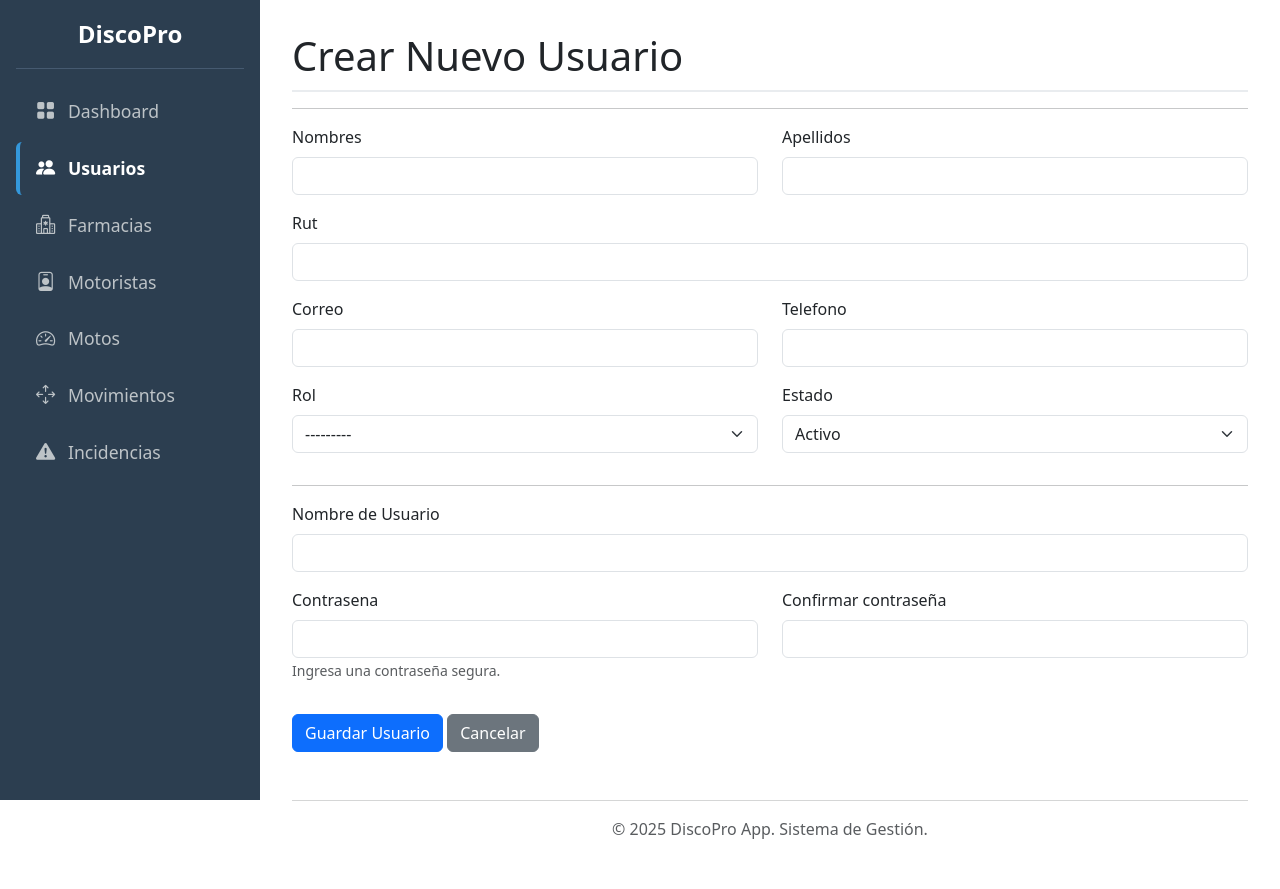
After one commit to jlagosz/Proyecto_integrado, a Django app: page /usuarios/crear/ in a window 1280 px wide. The commit adds this page. Run offline with Django 5.2, Linux system fonts and the light colour scheme; data that the repository does not hold is empty.

Commit message:
Se agrega vista Crud Usuarios

```diff
--- /dev/null
+++ b/Templates/discopro/Usuario/usuario_form.html
@@ -0,0 +1,112 @@
+{% extends 'discopro/base.html' %}
+{% load static %}
+{% block title %}{% if form.instance.pk %}Editar Usuario{% else %}Crear Usuario{% endif %}{% endblock %}
+
+{% block content %}
+<h1 class="lista-h1">{% if form.instance.pk %}Editar Usuario: {{ form.instance.nombres }}{% else %}Crear Nuevo Usuario{% endif %}</h1>
+<hr>
+
+<form method="post">
+    {% csrf_token %}
+
+    {% if form.non_field_errors %}
+      <div class="alert alert-danger">
+        {{ form.non_field_errors }}
+      </div>
+    {% endif %}
+
+    <div class="row">
+      <div class="col-md-6">
+        <div class="mb-3">
+          <label for="{{ form.nombres.id_for_label }}" class="form-label">{{ form.nombres.label }}</label>
+          {{ form.nombres.as_widget }}
+          {% if form.nombres.errors %}<div class="text-danger">{{ form.nombres.errors }}</div>{% endif %}
+        </div>
+      </div>
+      <div class="col-md-6">
+        <div class="mb-3">
+          <label for="{{ form.apellidos.id_for_label }}" class="form-label">{{ form.apellidos.label }}</label>
+          {{ form.apellidos.as_widget }}
+          {% if form.apellidos.errors %}<div class="text-danger">{{ form.apellidos.errors }}</div>{% endif %}
+        </div>
+      </div>
+    </div>
+
+    <div class="mb-3">
+      <label for="{{ form.rut.id_for_label }}" class="form-label">{{ form.rut.label }}</label>
+      {{ form.rut.as_widget }}
+      {% if form.rut.errors %}<div class="text-danger">{{ form.rut.errors }}</div>{% endif %}
+    </div>
+
+    <div class="row">
+      <div class="col-md-6">
+        <div class="mb-3">
+          <label for="{{ form.correo.id_for_label }}" class="form-label">{{ form.correo.label }}</label>
+          {{ form.correo.as_widget }}
+          {% if form.correo.errors %}<div class="text-danger">{{ form.correo.errors }}</div>{% endif %}
+        </div>
+      </div>
+      <div class="col-md-6">
+        <div class="mb-3">
+          <label for="{{ form.telefono.id_for_label }}" class="form-label">{{ form.telefono.label }}</label>
+          {{ form.telefono.as_widget }}
+          {% if form.telefono.errors %}<div class="text-danger">{{ form.telefono.errors }}</div>{% endif %}
+        </div>
+      </div>
+    </div>
+
+    <div class="row">
+      <div class="col-md-6">
+        <div class="mb-3">
+          <label for="{{ form.rol.id_for_label }}" class="form-label">{{ form.rol.label }}</label>
+          {{ form.rol.as_widget }}
+          {% if form.rol.errors %}<div class="text-danger">{{ form.rol.errors }}</div>{% endif %}
+        </div>
+      </div>
+      <div class="col-md-6">
+        <div class="mb-3">
+          <label for="{{ form.estado.id_for_label }}" class="form-label">{{ form.estado.label }}</label>
+          {{ form.estado.as_widget }}
+          {% if form.estado.errors %}<div class="text-danger">{{ form.estado.errors }}</div>{% endif %}
+        </div>
+      </div>
+    </div>
+
+    <hr>
+
+    <div class="mb-3">
+      <label for="{{ form.nombreUsuario.id_for_label }}" class="form-label">{{ form.nombreUsuario.label }}</label>
+      {{ form.nombreUsuario.as_widget }}
+      {% if form.nombreUsuario.errors %}<div class="text-danger">{{ form.nombreUsuario.errors }}</div>{% endif %}
+    </div>
+
+    <div class="row">
+      <div class="col-md-6">
+        <div class="mb-3">
+          <label for="{{ form.contrasena.id_for_label }}" class="form-label">{{ form.contrasena.label }}</label>
+          {{ form.contrasena.as_widget }}
+          <small class="form-text text-muted">{{ form.contrasena.help_text }}</small>
+          {% if form.contrasena.errors %}<div class="text-danger">{{ form.contrasena.errors }}</div>{% endif %}
+        </div>
+      </div>
+      <div class="col-md-6">
+        <div class="mb-3">
+          <label for="{{ form.confirmar_contrasena.id_for_label }}" class="form-label">{{ form.confirmar_contrasena.label }}</label>
+          {{ form.confirmar_contrasena.as_widget }}
+          {% if form.confirmar_contrasena.errors %}<div class="text-danger">{{ form.confirmar_contrasena.errors }}</div>{% endif %}
+        </div>
+      </div>
+    </div>
+
+    <button type="submit" class="btn btn-primary mt-3">Guardar Usuario</button>
+    <a href="{% url 'usuario_lista' %}" class="btn btn-secondary mt-3">Cancelar</a>
+</form>
+
+<script>
+  document.addEventListener('DOMContentLoaded', function() {
+      document.querySelectorAll('select').forEach(function(select) {
+          select.classList.add('form-select');
+      });
+  });
+</script>
+{% endblock %}
--- a/Templates/discopro/base.html
+++ b/Templates/discopro/base.html
@@ -27,7 +27,7 @@
                 </a>
             </li>
             <li class="nav-item">
-                <a class="nav-link" href="#">
+                <a class="nav-link {% if 'usuario' in request.path %}active{% endif %}" href="{% url 'usuario_lista' %}">
                     <i class="bi bi-people-fill"></i> Usuarios
                 </a>
             </li>
--- a/discopro/forms.py
+++ b/discopro/forms.py
@@ -2,7 +2,7 @@ from django import forms
 from .models import (
     Farmacia, Motorista, Moto, ContactoEmergencia,
     AsignacionFarmacia, AsignacionMoto, Documentacion, DocumentacionMoto,
-    Mantenimiento, TipoMovimiento, Movimiento
+    Mantenimiento, TipoMovimiento, Movimiento, Usuario, Rol
 )
 
 # --- WIDGETS NATIVOS ---
@@ -130,3 +130,72 @@ class MovimientoForm(forms.ModelForm):
         super().__init__(*args, **kwargs)
         self.fields['movimiento_padre'].required = False
         self.fields['motorista_asignado'].required = False
+
+class UsuarioForm(forms.ModelForm):
+    """
+    Formulario para crear y actualizar el modelo Usuario.
+    """
+    contrasena = forms.CharField(
+        widget=forms.PasswordInput(attrs={'class': 'form-control'}),
+        required=False,
+        help_text="Déjalo en blanco para no cambiar la contraseña."
+    )
+
+    confirmar_contrasena = forms.CharField(
+        widget=forms.PasswordInput(attrs={'class': 'form-control'}),
+        required=False,
+        label="Confirmar contraseña"
+    )
+
+    class Meta:
+        model = Usuario
+        fields = [
+            'rut', 'nombres', 'apellidos', 'correo', 'telefono',
+            'estado', 'rol', 'nombreUsuario', 'contrasena', 'confirmar_contrasena'
+        ]
+        widgets = {
+            'rut': forms.TextInput(attrs={'class': 'form-control'}),
+            'nombres': forms.TextInput(attrs={'class': 'form-control'}),
+            'apellidos': forms.TextInput(attrs={'class': 'form-control'}),
+            'correo': forms.EmailInput(attrs={'class': 'form-control'}),
+            'telefono': forms.TextInput(attrs={'class': 'form-control'}),
+            'estado': forms.Select(attrs={'class': 'form-select'}),
+            'rol': forms.Select(attrs={'class': 'form-select'}),
+            'nombreUsuario': forms.TextInput(attrs={'class': 'form-control'}),
+        }
+
+    def __init__(self, *args, **kwargs):
+        super().__init__(*args, **kwargs)
+        if not self.instance.pk:
+            self.fields['contrasena'].required = True
+            self.fields['confirmar_contrasena'].required = True
+            self.fields['contrasena'].help_text = "Ingresa una contraseña segura."
+
+    def clean(self):
+        """
+        Valida que las dos contraseñas coincidan.
+        """
+        cleaned_data = super().clean()
+        contrasena = cleaned_data.get("contrasena")
+        confirmar_contrasena = cleaned_data.get("confirmar_contrasena")
+
+        if contrasena or (not self.instance.pk):
+            if contrasena != confirmar_contrasena:
+                raise forms.ValidationError(
+                    "Las contraseñas no coinciden."
+                )
+        return cleaned_data
+
+    def save(self, commit=True):
+        """
+        Sobrescribe el método save para hashear la contraseña.
+        """
+        usuario = super().save(commit=False)
+        contrasena = self.cleaned_data.get("contrasena")
+
+        if contrasena:
+            usuario.set_password(contrasena)
+
+        if commit:
+            usuario.save()
+        return usuario
--- a/discopro/models.py
+++ b/discopro/models.py
@@ -39,13 +39,23 @@ class Rol(models.Model):
         return self.nombreRol
 
 class Usuario(models.Model):
+    ESTADO_ACTIVO = 'Activo'
+    ESTADO_INACTIVO = 'Inactivo'
+    ESTADO_CHOICES = [
+        (ESTADO_ACTIVO, 'Activo'),
+        (ESTADO_INACTIVO, 'Inactivo'),
+    ]
     idUsuario = models.AutoField(primary_key=True)
     rut = models.CharField(max_length=12, unique=True)
     nombres = models.CharField(max_length=100)
     apellidos = models.CharField(max_length=100)
     correo = models.EmailField(unique=True)
     telefono = models.CharField(max_length=20)
-    estado = models.CharField(max_length=20, default="Activo")
+    estado = models.CharField(
+        max_length=20,
+        choices=ESTADO_CHOICES,
+        default=ESTADO_ACTIVO
+    )
     rol = models.ForeignKey(Rol, on_delete=models.PROTECT)
 
     # --- CAMPOS DE LOGIN ---
--- a/discopro/views.py
+++ b/discopro/views.py
@@ -8,14 +8,14 @@ from django import forms
 # Importamos los modelos
 from .models import (
     Farmacia, Motorista, Moto, AsignacionFarmacia, AsignacionMoto, DocumentacionMoto, Mantenimiento,
-    ContactoEmergencia, TipoMovimiento, Movimiento
+    ContactoEmergencia, TipoMovimiento, Movimiento, Usuario, Rol
 )
 
 # Importamos los formularios
 from .forms import (
     FarmaciaForm, MotoristaForm, MotoForm,
     AsignacionFarmaciaForm, AsignacionMotoForm, DocumentacionMotoForm, MantenimientoForm,
-    ContactoEmergenciaForm, TipoMovimientoForm, MovimientoForm
+    ContactoEmergenciaForm, TipoMovimientoForm, MovimientoForm, UsuarioForm
 )
 
 # --- VISTA PRINCIPAL ---
@@ -30,6 +30,44 @@ def index(request):
         'total_motos': total_motos
     }
     return render(request, "discopro/Main/Index.html", context)
+
+# --- CRUD USUARIOS ---
+
+class UsuarioListView(ListView):
+    model = Usuario
+    template_name = 'discopro/Usuario/usuario_list.html'
+    context_object_name = 'usuarios'
+
+    def get_queryset(self):
+        queryset = super().get_queryset().select_related('rol')
+        query = self.request.GET.get('q')
+        if query:
+            queryset = queryset.filter(
+                Q(nombres__icontains=query) |
+                Q(apellidos__icontains=query) |
+                Q(rut__icontains=query) |
+                Q(nombreUsuario__icontains=query)
+            ).distinct()
+
+        return queryset.order_by('nombres')
+
+
+class UsuarioCreateView(CreateView):
+    model = Usuario
+    form_class = UsuarioForm
+    template_name = 'discopro/Usuario/usuario_form.html'
+    success_url = reverse_lazy('usuario_lista')
+
+class UsuarioUpdateView(UpdateView):
+    model = Usuario
+    form_class = UsuarioForm
+    template_name = 'discopro/Usuario/usuario_form.html'
+    success_url = reverse_lazy('usuario_lista')
+
+class UsuarioDeleteView(DeleteView):
+    model = Usuario
+    template_name = 'discopro/confirmar_eliminar.html'
+    success_url = reverse_lazy('usuario_lista')
 
 # --- CRUD FARMACIAS ---
 class FarmaciaListView(ListView):
--- a/mi_proyecto/urls.py
+++ b/mi_proyecto/urls.py
@@ -9,6 +9,12 @@ urlpatterns = [
 
     # --- VISTA PRINCIPAL (DASHBOARD) ---
     path('', views.index, name='index'),
+
+    # --- CRUD USUARIOS ---
+    path('usuarios/', views.UsuarioListView.as_view(), name='usuario_lista'),
+    path('usuarios/crear/', views.UsuarioCreateView.as_view(), name='usuario_crear'),
+    path('usuarios/editar/<int:pk>/', views.UsuarioUpdateView.as_view(), name='usuario_editar'),
+    path('usuarios/eliminar/<int:pk>/', views.UsuarioDeleteView.as_view(), name='usuario_eliminar'),
 
     # --- CRUD FARMACIAS ---
     path('farmacias/', views.FarmaciaListView.as_view(), name='farmacia_lista'),
```
Also changed, not shown: Templates/discopro/Usuario/usuario_list.html (added, +59 -0 lines), discopro/migrations/0001_initial.py.
